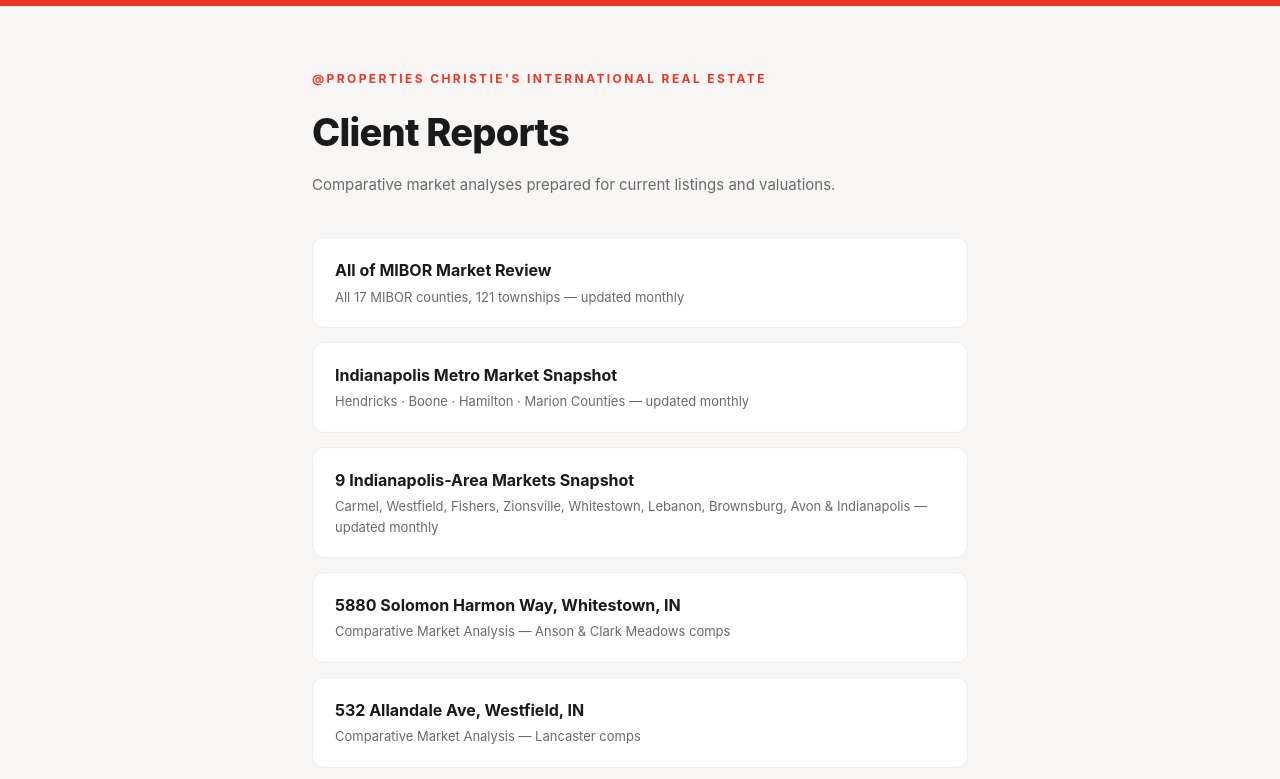
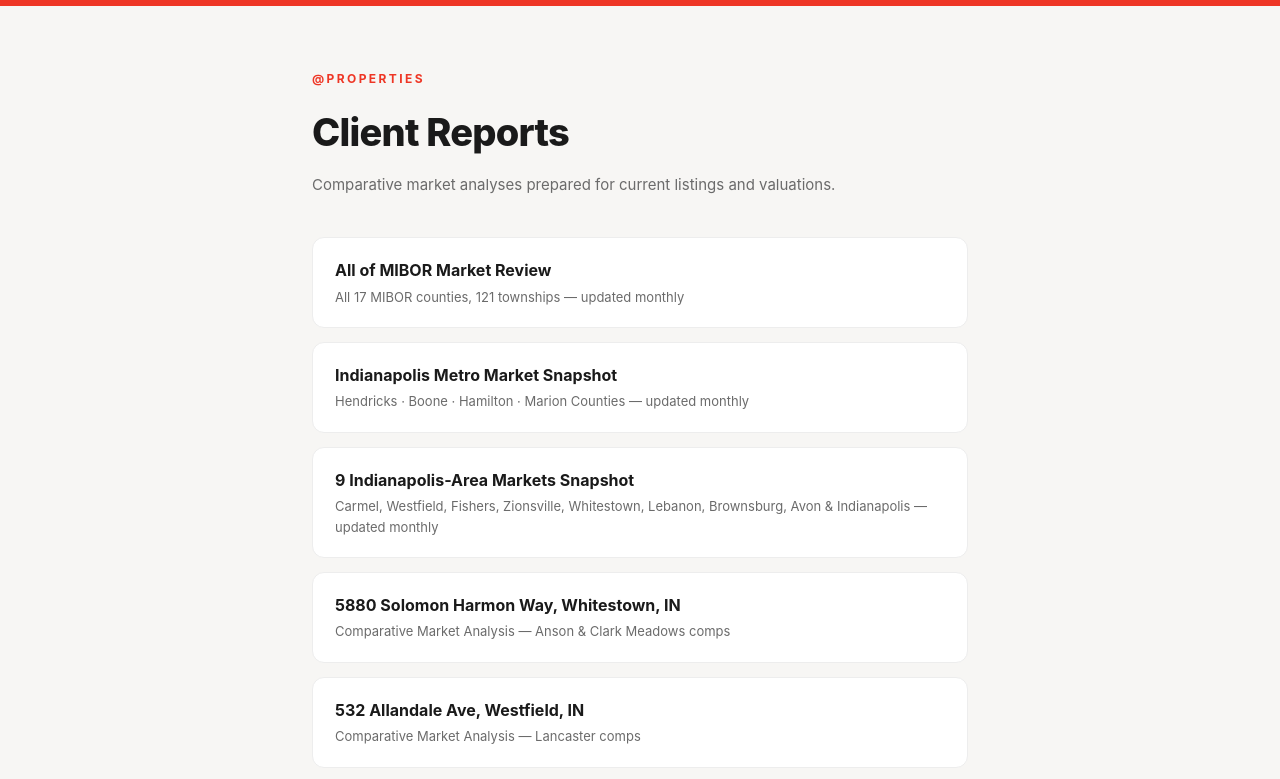
Before and after one commit to dpuphi1938/realtor-reports, a plain HTML site: page index.html in a window 1280 px wide. Shown: the top 779 px of the page. Drawn offline with Linux system fonts and the light colour scheme.

Commit message:
Remove incorrect Christie's International Real Estate affiliation

```diff
--- a/index.html
+++ b/index.html
@@ -32,7 +32,7 @@
 <body>
   <div class="brandbar"></div>
   <div class="wrap">
-    <div class="eyebrow">@properties Christie's International Real Estate</div>
+    <div class="eyebrow">@properties</div>
     <h1>Client Reports</h1>
     <p class="sub">Comparative market analyses prepared for current listings and valuations.</p>
     <ul class="report-list">
```
